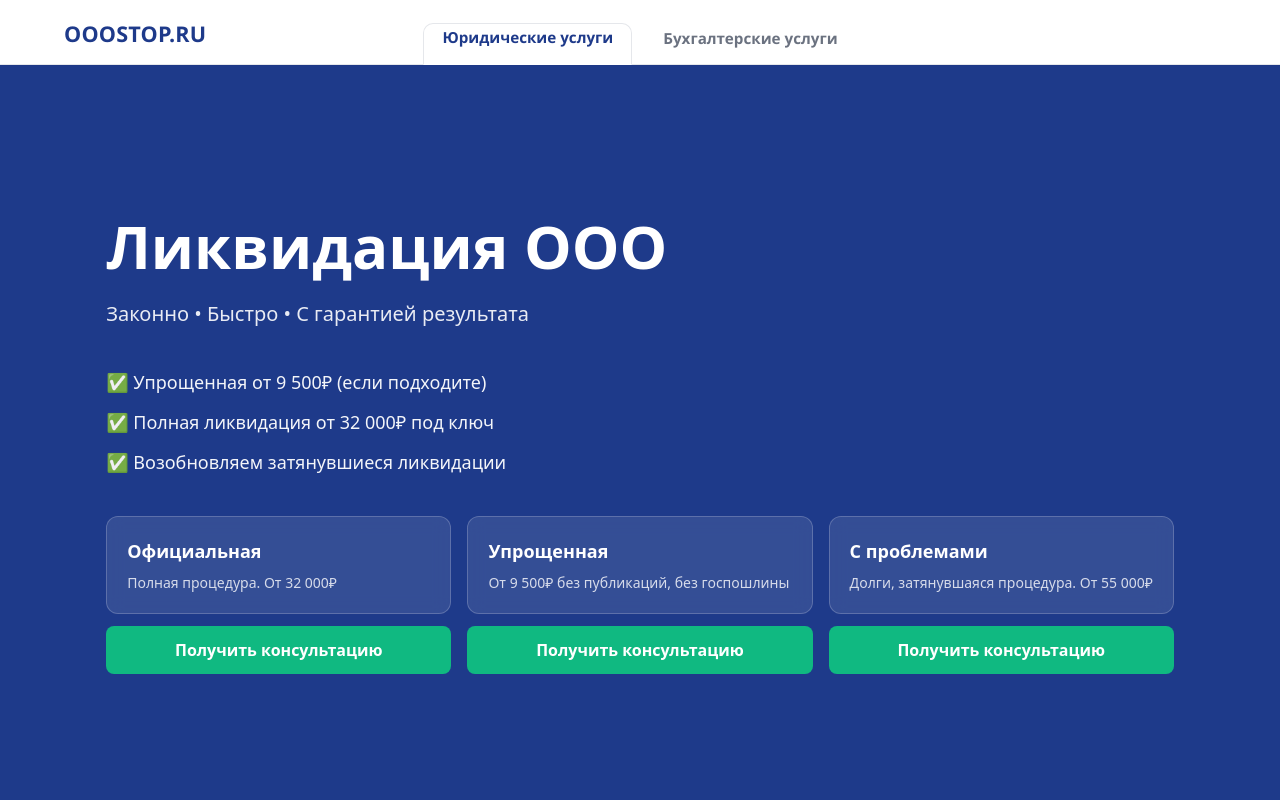
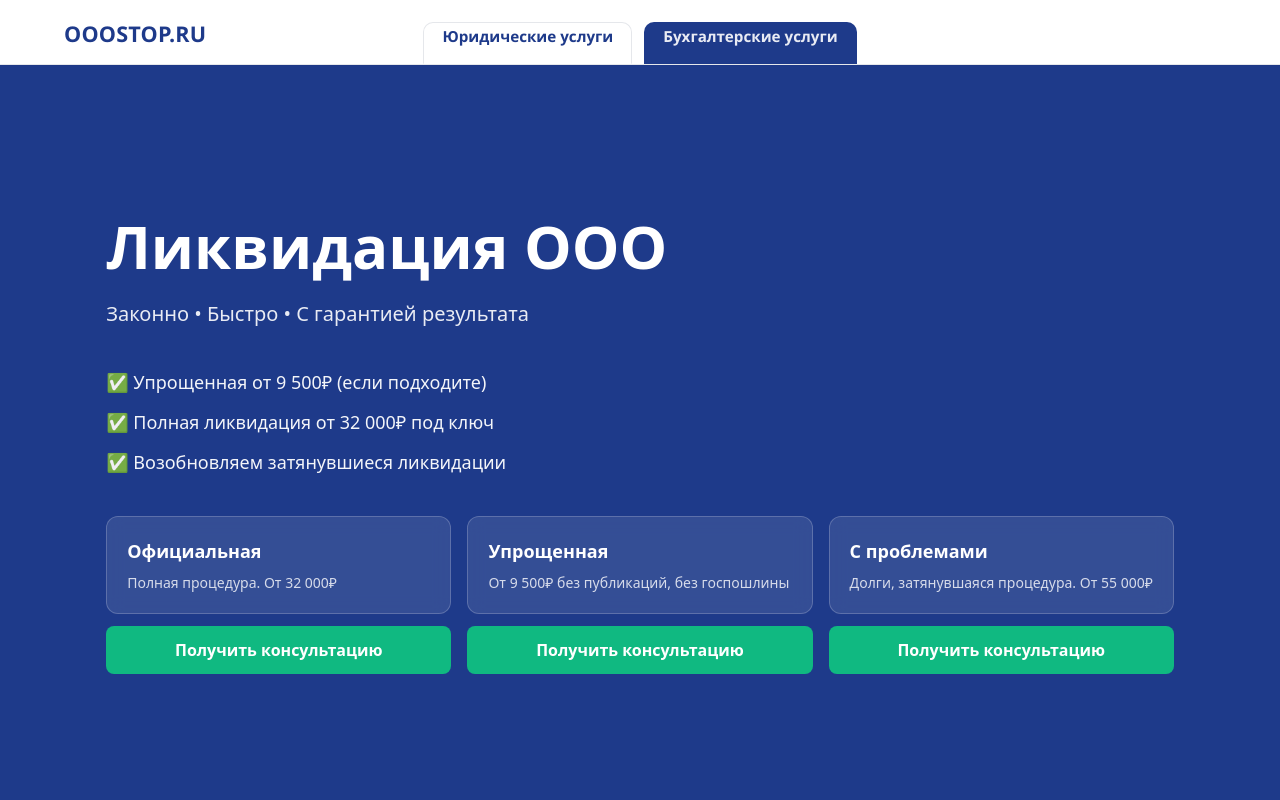
Before and after one commit to G-d-van/jurix-landing, a website: page index.html in a window 1280 px wide. Shown: the top 800 px of the page. Drawn offline with Linux system fonts and the light colour scheme.

Commit message:
fix: stabilize section switch header
Co-authored-by: Cursor <cursoragent@cursor.com>

```diff
--- a/site-chrome.css
+++ b/site-chrome.css
@@ -61,19 +61,17 @@
   text-decoration: none;
   font-size: 0.95rem;
   font-weight: 600;
-  color: var(--chrome-muted);
-  background: transparent;
+  color: rgba(255, 255, 255, 0.9);
+  background: var(--chrome-primary);
   border: 1px solid transparent;
-  border-bottom: none;
   white-space: nowrap;
-  position: relative;
-  top: 1px;
+  border-bottom: 1px solid transparent;
   transition: color .15s ease, background-color .15s ease, border-color .15s ease;
 }
 
 .section-switch a:hover {
-  color: var(--chrome-primary);
-  background: #f8fafc;
+  color: #fff;
+  background: rgba(30, 58, 138, 0.92);
 }
 
 .section-switch a.is-active {
```
